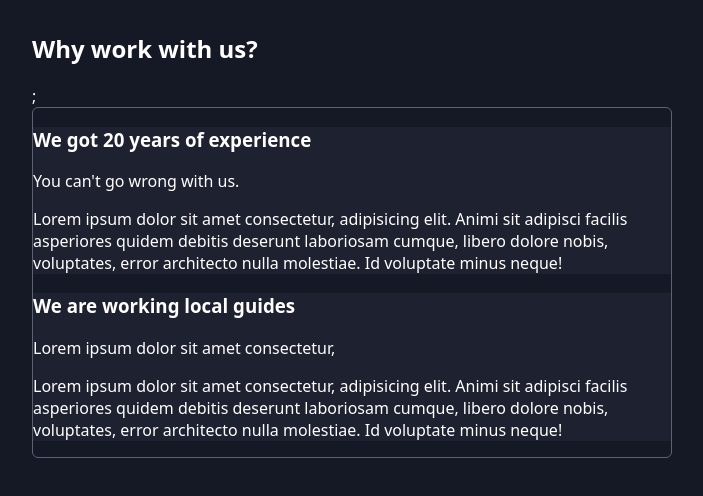
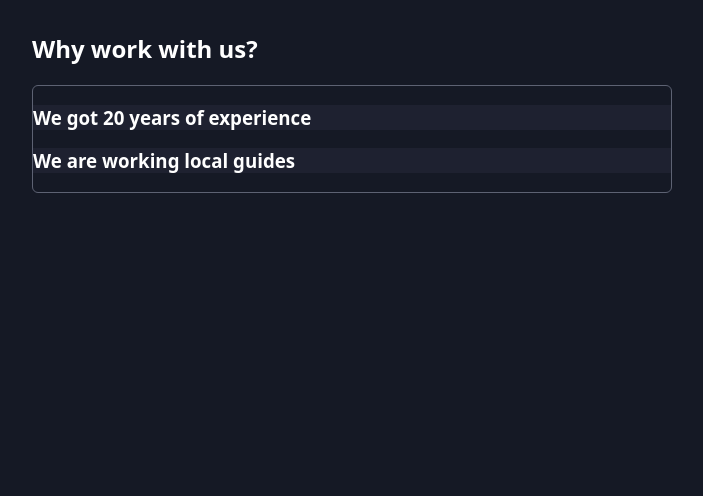
Before and after one commit to NLucky320/React-Patterns, a React (Vite) app: page / in a window 1280 px wide. Shown: the top 496 px of the page, without its empty margins (288-991 px from the left). Built offline with nearby package versions, Linux system fonts and the light colour scheme.

Commit message:
Managing Multi-Component State with the Context API

```diff
--- a/src/App.jsx
+++ b/src/App.jsx
@@ -4,9 +4,9 @@ import AccordionItem from "./components/Accordion/AccordionItem";
 function App() {
   return <main>
     <section>
-       <h2>Why work with us?</h2>;
+       <h2>Why work with us?</h2>
        <Accordion className='accordion'>
-        <AccordionItem className='accordion-item' title='We got 20 years of experience'>
+        <AccordionItem id='experience' className='accordion-item' title='We got 20 years of experience'>
           <article>
             <p>
               You can't go wrong with us.
@@ -17,7 +17,7 @@ function App() {
           </article>
 
         </AccordionItem>
-        <AccordionItem className='accordion-item' title='We are working local guides'>
+        <AccordionItem id='local-guide' className='accordion-item' title='We are working local guides'>
           <article>
             <p>
               Lorem ipsum dolor sit amet consectetur,
--- a/src/components/Accordion/Accordion.jsx
+++ b/src/components/Accordion/Accordion.jsx
@@ -1,5 +1,37 @@
+import { createContext, useContext, useState } from "react";
+
+const AccordionContext = createContext();
+
+export function UseAccordionContext() {
+    const ctx = useContext(AccordionContext)
+    if(!ctx) {
+        throw new Error('Accordion-related components must be wrapped by <Accordion>')
+    }
+    return ctx;
+}
+
 export default function Accordion({children, className}) {
-    return <ul className={className}>
+    const [openItemId, setOpenItemId] = useState();
+
+    function openItem(id) {
+        setOpenItemId(id);
+
+    }
+    function closeItem() {
+        setOpenItemId(null);
+
+    }
+    const contextValue = {
+        openItemId,
+        openItem,
+        closeItem
+    }
+
+    return(
+    <AccordionContext.Provider value={contextValue}>
+    <ul className={className}>
         {children}
     </ul>
+    </AccordionContext.Provider>
+    )
 }
--- a/src/components/Accordion/AccordionItem.jsx
+++ b/src/components/Accordion/AccordionItem.jsx
@@ -1,10 +1,25 @@
-export default function AccordionItem({title, children, className}) {
+import { UseAccordionContext } from "./Accordion"
+
+export default function AccordionItem({id, title, children, className}) {
+   const {openItemId, openItem, closeItem} = UseAccordionContext();
+
+   const isOpen = openItemId === id;
+   function handleClick() {
+    if(isOpen) {
+        closeItem()
+    }
+    else {
+        openItem(id)
+    }
+   }
+
+
     return (
         <li className={className}>
-            <h3>
+            <h3 onClick={handleClick}>
                 {title}
             </h3>
-            <div>
+            <div className={isOpen ? 'accordion-item-content open' : 'accordion-item-content'}>
                 {children}
             </div>
         </li>
```
